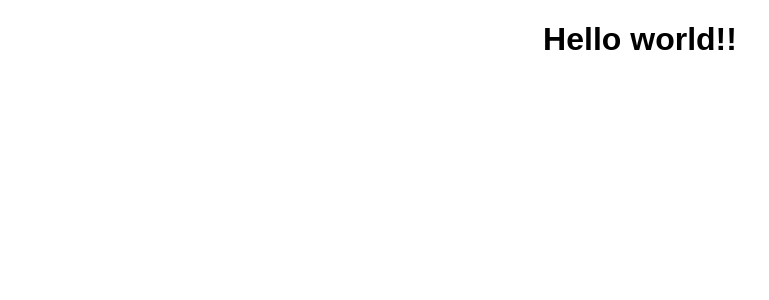
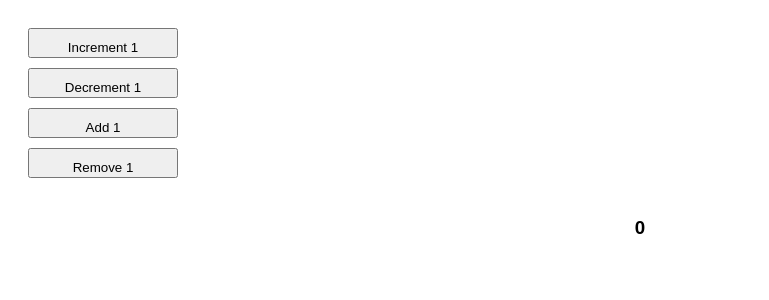
Before and after one commit to jignesh88/codesandbox_example, a React (Create React App) app: page / in a window 1280 px wide. Shown: the top 300 px of the page, without its empty margins (0-769 px from the left). Built offline with nearby package versions, Linux system fonts and the light colour scheme.

Commit message:
init init

```diff
--- a/package.json
+++ b/package.json
@@ -8,8 +8,8 @@
   ],
   "main": "src/index.js",
   "dependencies": {
-    "react": "16.12.0",
-    "react-dom": "16.12.0",
+    "react": "16.13.1",
+    "react-dom": "16.13.1",
     "react-redux": "7.2.1",
     "react-scripts": "3.0.1",
     "redux": "4.0.5"
--- a/src/App.js
+++ b/src/App.js
@@ -1,10 +1,11 @@
 import React from "react";
 import "./styles.css";
+import Counter from "./containers/Counter/Counter";
 
 export default function App() {
   return (
     <div className="App">
-      <h1>Hello world!!</h1>
+      <Counter />
     </div>
   );
 }
--- /dev/null
+++ b/src/components/CounterHeader/CounterHeader.js
@@ -0,0 +1,14 @@
+import React from "react";
+import classes from "./CounterHeader.module.css";
+const CounterHeader = (props) => {
+  return (
+    <div className={classes.CounterHeader}>
+      <button onClick={() => props.onClick("inc", 1)}>Increment 1</button>
+      <button onClick={() => props.onClick("dec", 1)}>Decrement 1</button>
+      <button onClick={() => props.onClick("add", 5)}>Add 1</button>
+      <button onClick={() => props.onClick("del", 5)}>Remove 1</button>
+    </div>
+  );
+};
+
+export default CounterHeader;
--- /dev/null
+++ b/src/components/CounterHeader/CounterHeader.module.css
@@ -0,0 +1,11 @@
+.CounterHeader {
+  padding: 10px;
+}
+
+.CounterHeader button {
+  height: 30px;
+  width: 150px;
+  padding: 10px;
+  margin: 10px;
+  display: block;
+}
--- /dev/null
+++ b/src/components/CounterOutput/CounterOutput.js
@@ -0,0 +1,11 @@
+import React from "react";
+import classes from "./CounterOutput.module.css";
+const CounterOutput = (props) => {
+  return (
+    <div className={classes.CounterOutput}>
+      <h3>{props.counter}</h3>
+    </div>
+  );
+};
+
+export default CounterOutput;
--- /dev/null
+++ b/src/containers/Counter/Counter.js
@@ -0,0 +1,36 @@
+import React, { useState } from "react";
+import CounterHeader from "../../components/CounterHeader/CounterHeader";
+import CounterOutput from "../../components/CounterOutput/CounterOutput";
+
+const Counter = (props) => {
+  const [state, setState] = useState({
+    counter: 0
+  });
+
+  const clickButtonHandler = (action, value) => {
+    switch (action) {
+      case "inc":
+        setState({ counter: state.counter + value });
+        break;
+      case "dec":
+        setState({ counter: state.counter - value });
+        break;
+      case "add":
+        setState({ counter: state.counter + value });
+        break;
+      case "del":
+        setState({ counter: state.counter - value });
+        break;
+      default:
+        break;
+    }
+  };
+  return (
+    <div>
+      <CounterHeader onClick={clickButtonHandler} />
+      <CounterOutput counter={state.counter} />
+    </div>
+  );
+};
+
+export default Counter;
--- /dev/null
+++ b/src/containers/Counter/Counter.module.css
@@ -0,0 +1,3 @@
+.Counter {
+  margin: 10px;
+}
```
Also changed, not shown: src/components/CounterOutput/CounterOutput.module.css (added).
